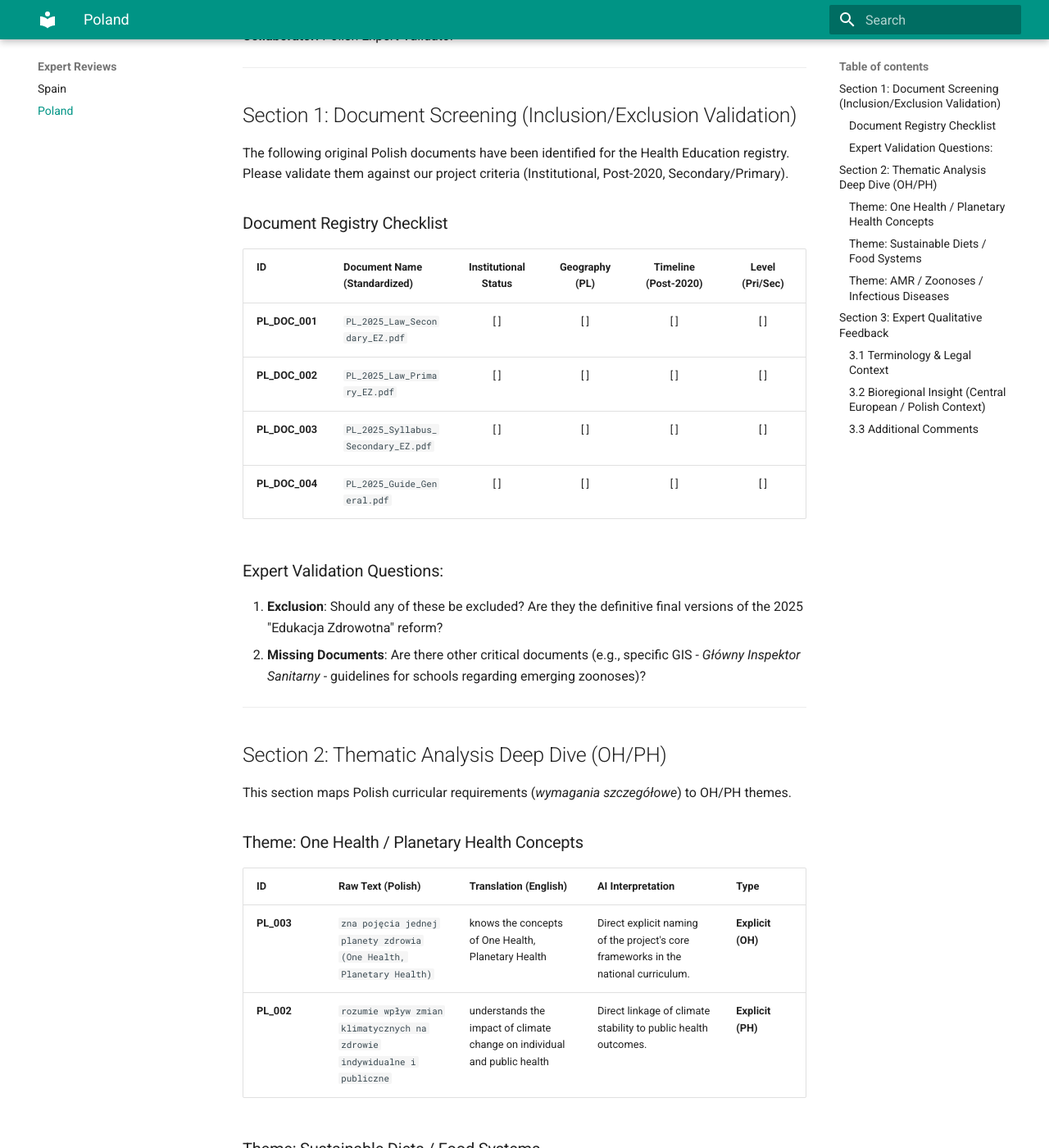
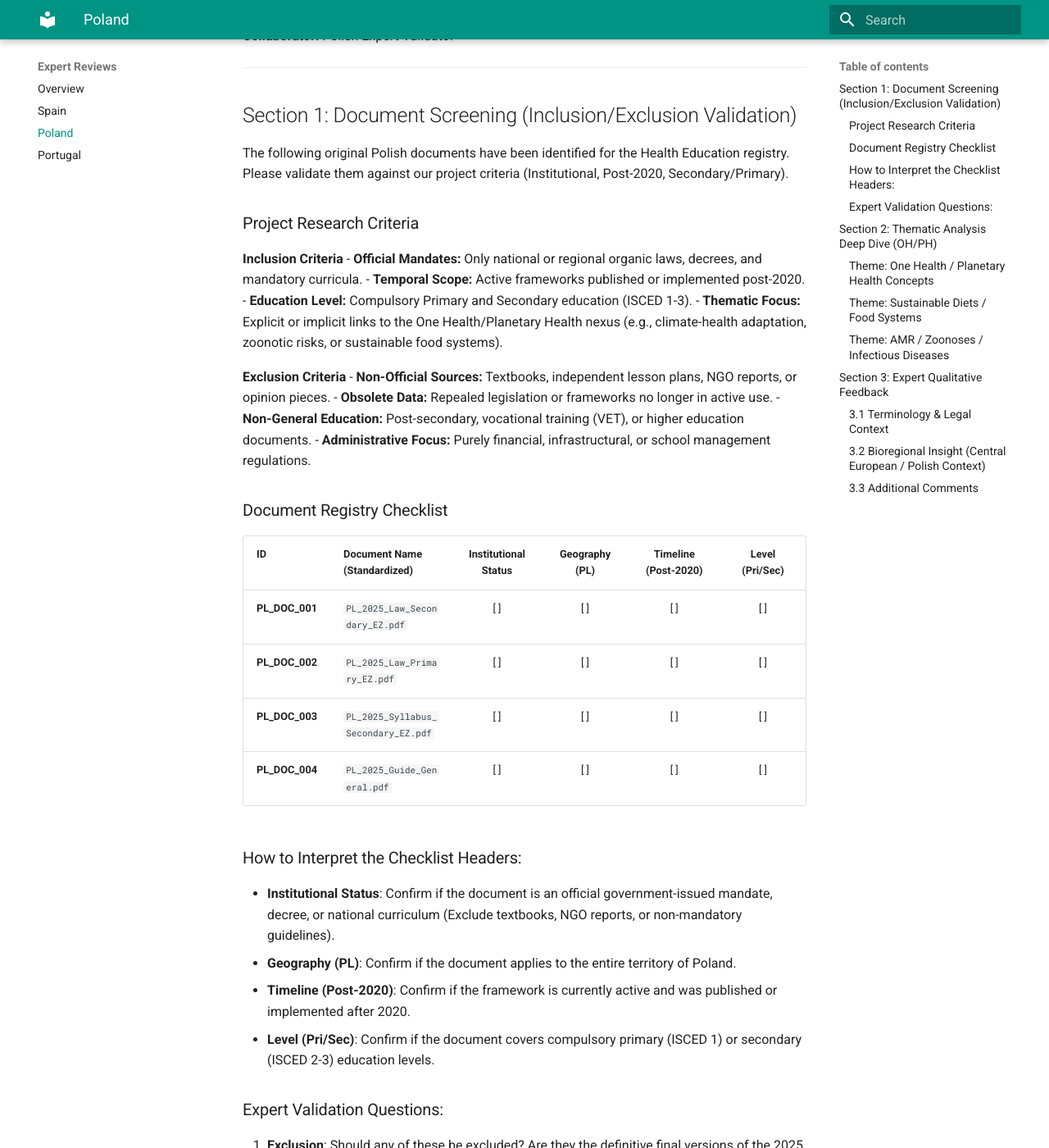
Before and after one commit to krzyworzeka-svg/EU-Health-Ed-Repository, an MkDocs documentation site: the page built from docs/reviews/PL.md, in a window 1280 px wide and 1400 px high, scrolled down 315 px. Shown: the whole window at 82% size. Built offline with MkDocs 1.6.1 and Material for MkDocs 9.7.7, drawn with Linux system fonts in a browser that asks for light colours.

Commit message:
Restructure Expert Reviews navigation and add landing page with status table

```diff
--- a/docs/reviews/PL.md
+++ b/docs/reviews/PL.md
@@ -11,6 +11,20 @@
 
 The following original Polish documents have been identified for the Health Education registry. Please validate them against our project criteria (Institutional, Post-2020, Secondary/Primary).
 
+### Project Research Criteria
+
+**Inclusion Criteria**
+- **Official Mandates:** Only national or regional organic laws, decrees, and mandatory curricula.
+- **Temporal Scope:** Active frameworks published or implemented post-2020.
+- **Education Level:** Compulsory Primary and Secondary education (ISCED 1-3).
+- **Thematic Focus:** Explicit or implicit links to the One Health/Planetary Health nexus (e.g., climate-health adaptation, zoonotic risks, or sustainable food systems).
+
+**Exclusion Criteria**
+- **Non-Official Sources:** Textbooks, independent lesson plans, NGO reports, or opinion pieces.
+- **Obsolete Data:** Repealed legislation or frameworks no longer in active use.
+- **Non-General Education:** Post-secondary, vocational training (VET), or higher education documents.
+- **Administrative Focus:** Purely financial, infrastructural, or school management regulations.
+
 ### Document Registry Checklist
 
 | ID | Document Name (Standardized) | Institutional Status | Geography (PL) | Timeline (Post-2020) | Level (Pri/Sec) |
@@ -19,6 +33,12 @@ The following original Polish documents have been identified for the Health Educ
 | **PL_DOC_002** | `PL_2025_Law_Primary_EZ.pdf` | [ ] | [ ] | [ ] | [ ] |
 | **PL_DOC_003** | `PL_2025_Syllabus_Secondary_EZ.pdf` | [ ] | [ ] | [ ] | [ ] |
 | **PL_DOC_004** | `PL_2025_Guide_General.pdf` | [ ] | [ ] | [ ] | [ ] |
+
+### How to Interpret the Checklist Headers:
+- **Institutional Status**: Confirm if the document is an official government-issued mandate, decree, or national curriculum (Exclude textbooks, NGO reports, or non-mandatory guidelines).
+- **Geography (PL)**: Confirm if the document applies to the entire territory of Poland.
+- **Timeline (Post-2020)**: Confirm if the framework is currently active and was published or implemented after 2020.
+- **Level (Pri/Sec)**: Confirm if the document covers compulsory primary (ISCED 1) or secondary (ISCED 2-3) education levels.
 
 ### Expert Validation Questions:
 1. **Exclusion**: Should any of these be excluded? Are they the definitive final versions of the 2025 "Edukacja Zdrowotna" reform?
--- a/mkdocs.yml
+++ b/mkdocs.yml
@@ -14,8 +14,10 @@ theme:
 nav:
   - Home: index.md
   - Expert Reviews:
+    - Overview: reviews/index.md
     - Spain: reviews/ES.md
     - Poland: reviews/PL.md
+    - Portugal: reviews/PT.md
   - Document Registry: registry.md
   - Data Analysis: dashboard.md
 
```
Also changed, not shown: docs/index.md (+1 -1 lines), docs/reviews/ES.md (+20 -0 lines), docs/reviews/PT.md (added, +60 -0 lines), docs/reviews/index.md (added, +26 -0 lines).
